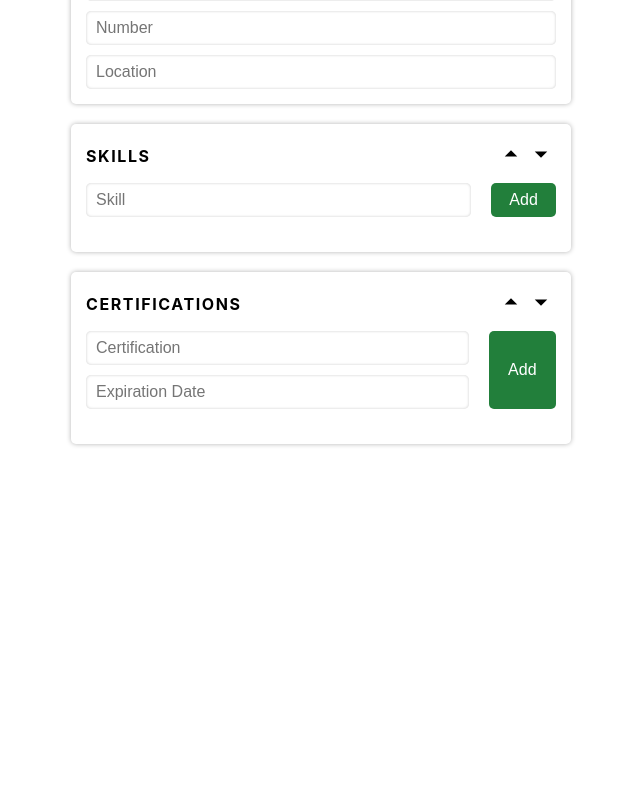
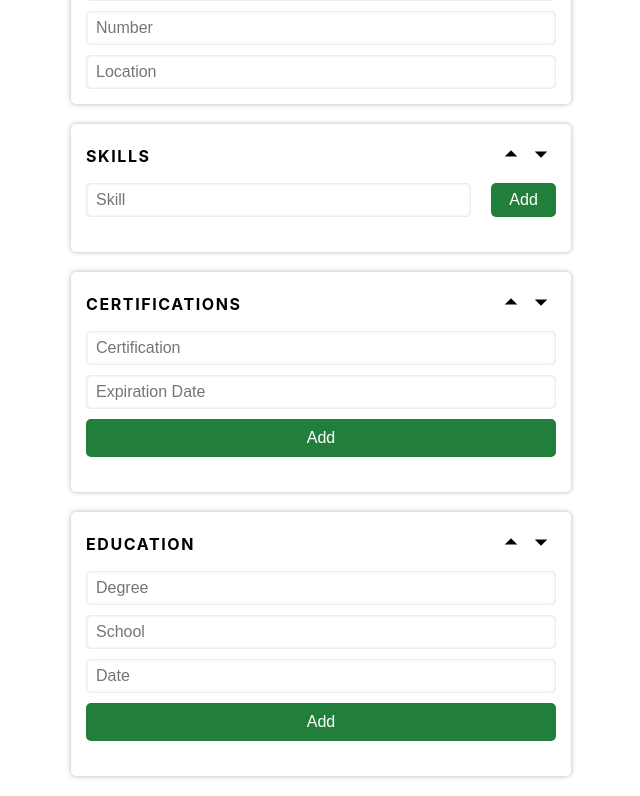
Before and after one commit to Kesslerjx/resume-builder, a React (Create React App) app: page / in a window 1280 px wide. Shown: the part 266-1062 px from the top of the page, without its empty margins (319-959 px from the left). Before the commit the page ends 800 px from the top, so only its background shows below. Built offline with nearby package versions, Linux system fonts and the light colour scheme.

Commit message:
Add education section to info and preview

```diff
--- a/src/App.js
+++ b/src/App.js
@@ -10,7 +10,8 @@ const Page = {
 
 const Section = {
   Skills: 's',
-  Certifications: 'c'
+  Certifications: 'c',
+  Education: 'e'
 }
 
 class App extends React.Component {
@@ -23,11 +24,13 @@ class App extends React.Component {
       resume: {
         general: {name: "", email: "",location: "",number: ""},
         skills : [],
-        certifications: []
+        certifications: [],
+        education: []
       },
       order: [
         Section.Skills,
-        Section.Certifications
+        Section.Certifications,
+        Section.Education
      ]
     }
 
--- a/src/components/Certifications.js
+++ b/src/components/Certifications.js
@@ -37,8 +37,8 @@ class Certifications extends React.Component {
                     <div className='multiple-inputs'>
                         <input value={this.state.certification} onChange={(e) => this.certificationChange(e)} type="text" placeholder='Certification' className='section-input'></input>
                         <input value={this.state.expiration} onChange={(e) => this.expirationChange(e)}type="text" placeholder='Expiration Date' className='section-input'></input>
+                        <button className='add-button' onClick={() => this.addCertification()}>Add</button>
                     </div>
-                    <button onClick={() => this.addCertification()}>Add</button>
                 </div>
                 <div className='list-wrapper'>
                     {certifications.map(cert => this.getCertElement(cert))}
--- /dev/null
+++ b/src/components/Educations.js
@@ -0,0 +1,116 @@
+import React from 'react';
+import '../styles/Info.css';
+import upIcon from '../icons/up.svg';
+import downIcon from '../icons/down.svg';
+import deleteIcon from '../icons/delete.svg';
+import { Direction } from './Info';
+import { v4 as uuidv4 } from 'uuid';
+import { getIndexInNodes, moveTo } from '../modules/array-functions';
+import Education from '../modules/Education.js';
+
+class Educations extends React.Component {
+
+    constructor(props) {
+        super(props);
+
+        this.state = {
+            degree: "",
+            school: "",
+            date: ""
+        }
+    }
+    render() {
+
+        const education = this.props.resume.education;
+        const moveSection    = this.props.moveSection;
+
+        return (
+            <div className='section-wrapper'>
+                <div className='section-header'>
+                    <p className='section-title'>Education</p>
+                    <div>
+                        <img alt="Move section up" src={upIcon} className="icon" onClick={(e) => moveSection(e, Direction.Up)}></img>
+                        <img alt="Move section down" src={downIcon} className="icon" onClick={(e) => moveSection(e, Direction.Down)}></img>
+                    </div>
+                </div>
+                <div className='input-button-wrapper'>
+                    <div className='multiple-inputs'>
+                        <input value={this.state.degree} onChange={(e) => this.degreeChanged(e)} type="text" placeholder='Degree' className='section-input'></input>
+                        <input value={this.state.school} onChange={(e) => this.schoolChanged(e)}type="text" placeholder='School' className='section-input'></input>
+                        <input value={this.state.date} onChange={(e) => this.dateChanged(e)}type="text" placeholder='Date' className='section-input'></input>
+                        <button className='add-button' onClick={() => this.addEducation()}>Add</button>
+                    </div>
+                </div>
+                <div className='list-wrapper'>
+                    {education.map(edu => this.getElement(edu))}
+                </div>
+            </div>
+        )
+    }
+
+    getElement(edu) {
+        return (
+            <div key={uuidv4()} className='list-item-wrapper'>
+                <div>
+                    <p>{edu.degree}</p>
+                    <p>{edu.school}</p>
+                    <p>{edu.date}</p>
+                </div>
+                <div className='list-item-buttons'>
+                    <img alt="Move education up" src={upIcon} className="icon" onClick={(e) => this.moveEdu(e, Direction.Up)}></img>
+                    <img alt="Move education down" src={downIcon} className="icon" onClick={(e) => this.moveEdu(e, Direction.Down)}></img>
+                    <img alt="Delete education" src={deleteIcon} className="icon" onClick={(e) => this.removeEdu(e)}></img>
+                </div>
+            </div>
+        )
+    }
+
+    getIndex(event) {
+        let target  = event.target.parentElement.parentElement;
+        let parent  = event.target.parentElement.parentElement.parentElement;
+        return getIndexInNodes(target, parent);
+    }
+
+    moveEdu(event, direction) {
+        let index   = this.getIndex(event)
+        let copy    = this.props.resume;
+        copy.education = moveTo(index, index + direction, copy.education);
+        this.props.updateResume(copy);
+    }
+
+    removeEdu(event) {
+        let index  = this.getIndex(event)
+        let copy   = this.props.resume;
+        copy.education.splice(index, 1);
+        this.props.updateResume(copy);
+    }
+
+    degreeChanged(event) {
+        this.setState({
+            degree: event.target.value
+        })
+    }
+
+    schoolChanged(event) {
+        this.setState({
+            school: event.target.value
+        })
+    }
+
+    dateChanged(event) {
+        this.setState({
+            date: event.target.value
+        })
+    }
+
+    addEducation() {
+        if(this.state.degree !== "" && this.state.school !== "" && this.state.date !== "") {
+            let edu  = new Education(this.state.degree, this.state.school, this.state.date);
+            let copy = this.props.resume;
+            copy.education.push(edu);
+            this.props.updateResume(copy);
+        }
+    }
+}
+
+export default Educations;
--- a/src/components/Info.js
+++ b/src/components/Info.js
@@ -6,6 +6,7 @@ import Certifications from './Certifications';
 import { v4 as uuidv4 } from 'uuid';
 import { Section } from '../App';
 import {moveTo, getIndexInNodes} from '../modules/array-functions.js';
+import Educations from './Educations';
 
 const Direction = {
     Up: -1,
@@ -48,6 +49,13 @@ class Info extends React.Component {
                     updateResume ={this.props.updateResume}
                     moveSection  ={this.moveSection}
                 />
+            case Section.Education:
+                return <Educations
+                    key          ={uuidv4()}
+                    resume       ={this.props.resume}
+                    updateResume ={this.props.updateResume}
+                    moveSection  ={this.moveSection}
+                />
         }
     }
 
--- a/src/components/Preview.js
+++ b/src/components/Preview.js
@@ -25,6 +25,8 @@ class Preview extends React.Component {
                 return this.skillsSection(this.props.resume.skills);
             case Section.Certifications:
                 return this.certificationsSection(this.props.resume.certifications);
+            case Section.Education:
+                return this.educationSection(this.props.resume.education);
         }
     }
 
@@ -65,6 +67,28 @@ class Preview extends React.Component {
         }
     }
 
+    educationSection(education) {
+        if(education.length > 0) {
+            return (
+                <div key={uuidv4()} className='resume-section'>
+                    <p className='large-text'>Education</p>
+                    <div className='resume-section'>
+                        {education.map((edu) => (
+                            <div key={uuidv4()} className='list-item-wrapper'>
+                                <div>
+                                    <p className='normal-text'>{edu.degree}</p>
+                                    <p className='normal-text'>{edu.school}</p>
+                                </div>
+                                <p className='normal-text'>{edu.date}</p>
+                            </div>
+                        ))}
+                    </div>
+                    <hr></hr>
+                </div>
+            )
+        }
+    }
+
 }
 
 export default Preview;
--- a/src/components/Skills.js
+++ b/src/components/Skills.js
@@ -41,7 +41,7 @@ class Skills extends React.Component {
                 </div>
                 <div className='input-button-wrapper'>
                     <input value={this.state.value} onChange={(e) => this.updateValue(e )} id='skill-name' type="text" placeholder='Skill' className='section-input'></input>
-                    <button onClick={(e) => this.addSkill(e)}>Add</button>
+                    <button className='add-button' onClick={(e) => this.addSkill(e)}>Add</button>
                 </div>
                 <div className='list-wrapper'>
                     {skills.map(skill => this.getSkillDiv(skill))}
--- /dev/null
+++ b/src/modules/Education.js
@@ -0,0 +1,7 @@
+export default class Education {
+    constructor(degree, school, date) {
+        this.degree = degree;
+        this.school = school;
+        this.date   = date;
+    }
+}
--- a/src/styles/Info.css
+++ b/src/styles/Info.css
@@ -49,6 +49,11 @@
     width: 100%;
 }
 
+.multiple-inputs > .add-button {
+    width: 100%;
+    padding: 10px;
+}
+
 .icon {
     width: 30px;
     height: 30px;
@@ -68,17 +73,17 @@
     width: 100%;
 }
 
-.input-button-wrapper > button {
+.add-button:active {
+    font-weight: bold;
+}
+
+.add-button {
     border: none;
     width: 80px;
     border-radius: 5px;
     background-color: var(--button-green);
     color: white;
     font-size: 1rem;
-}
-
-.input-button-wrapper > button:active {
-    font-weight: bold;
 }
 
 .list-wrapper {
@@ -97,4 +102,5 @@
 .list-item-buttons {
     display: flex;
     gap: 10px;
+    align-items: center;
 }
```
